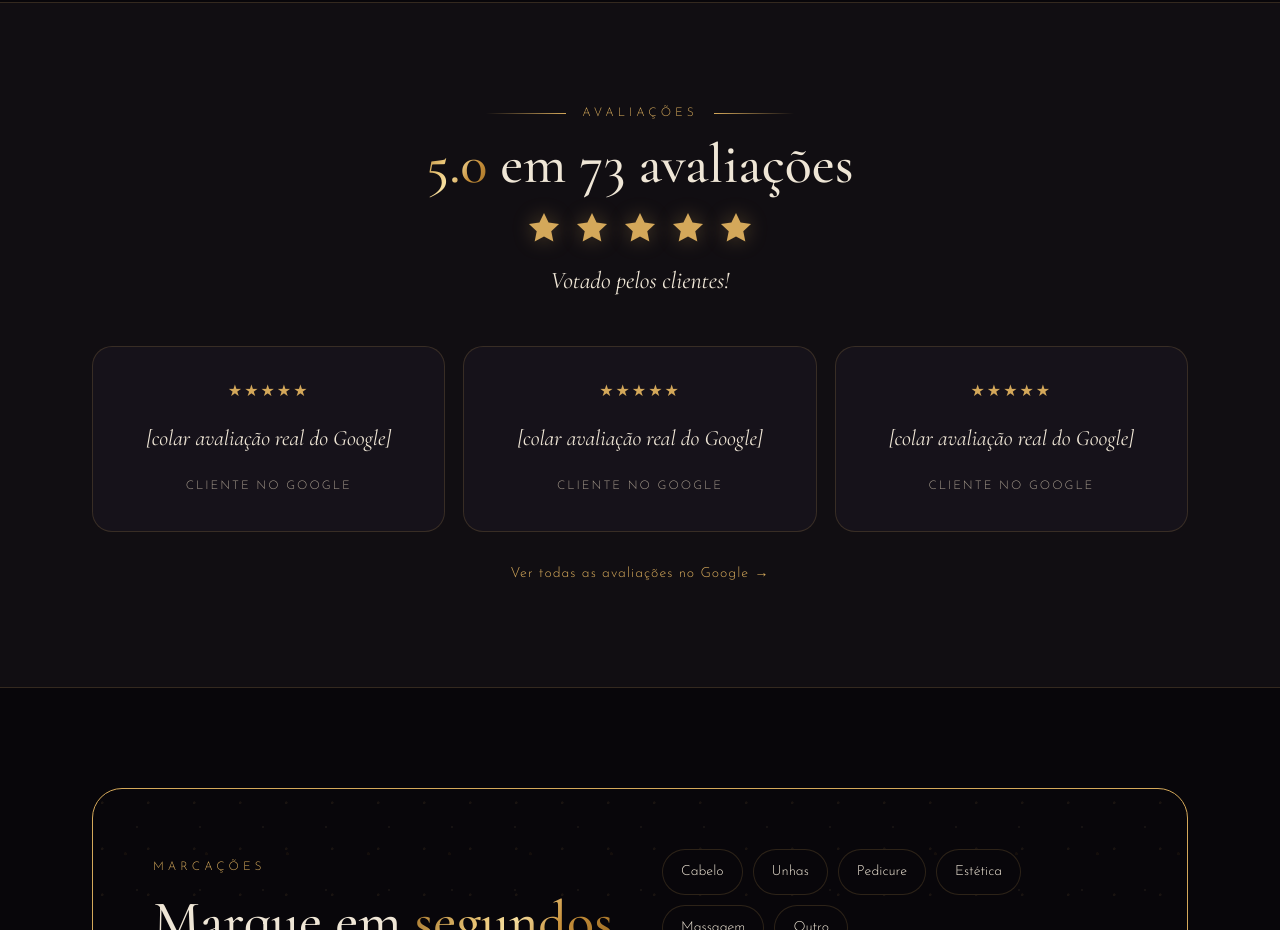
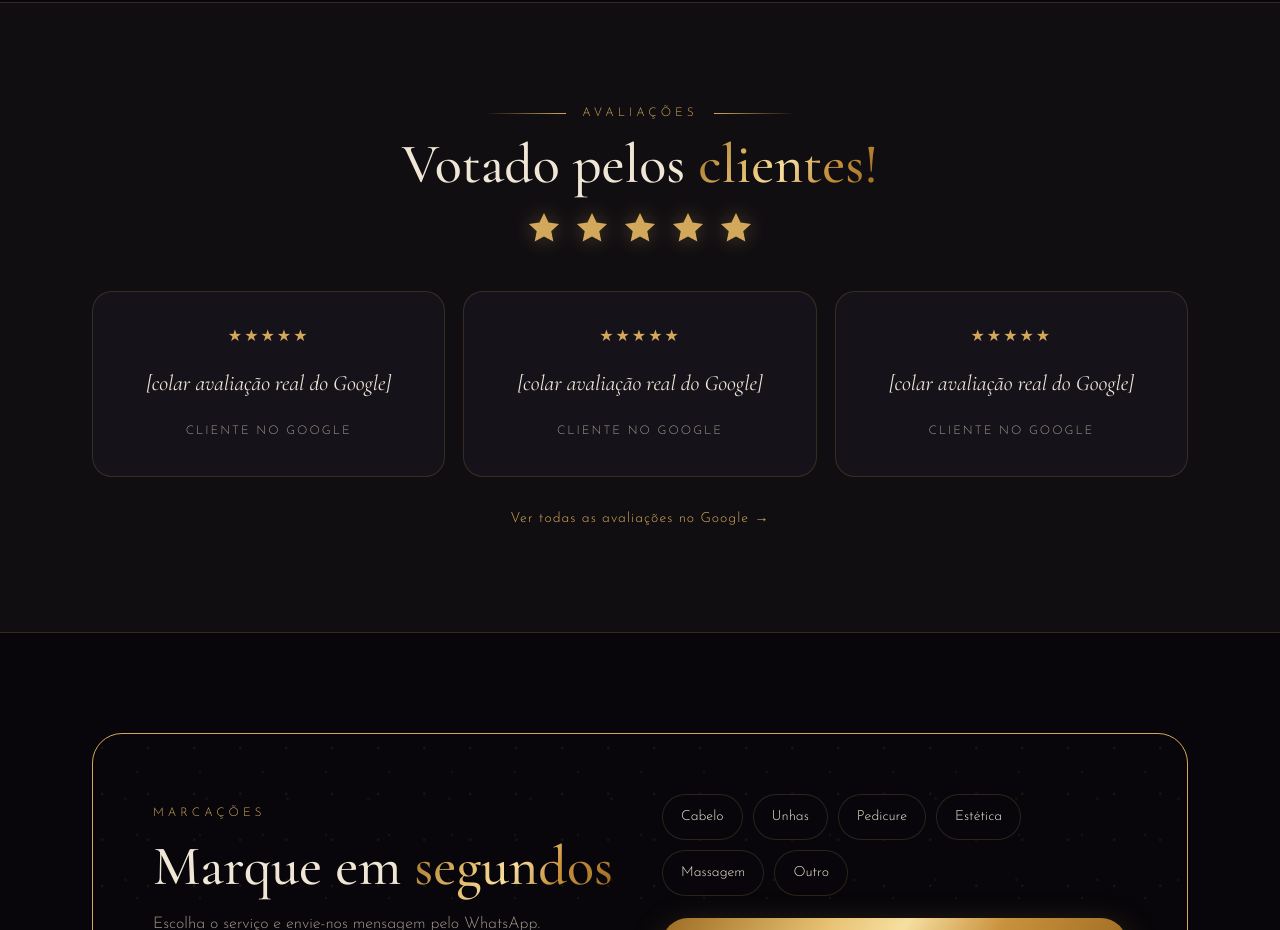
Before and after one commit to Ribeiro-MD/Cabelo, a plain HTML site: page index.html in a window 1280 px wide. Shown: the part 2320-3250 px from the top of the page. Drawn offline with nearby package versions, Linux system fonts and the light colour scheme.

Commit message:
Título das avaliações: Votado pelos clientes

```diff
--- a/index.html
+++ b/index.html
@@ -339,7 +339,6 @@
         <svg viewBox="0 0 24 24"><path d="M12 2.5l2.9 6.1 6.6.8-4.9 4.6 1.3 6.6L12 17.3l-5.9 3.3 1.3-6.6-4.9-4.6 6.6-.8z"/></svg>
         <svg viewBox="0 0 24 24"><path d="M12 2.5l2.9 6.1 6.6.8-4.9 4.6 1.3 6.6L12 17.3l-5.9 3.3 1.3-6.6-4.9-4.6 6.6-.8z"/></svg>
       </div>
-      <p class="voted" data-i18n="voted"></p>
     </div>
     <!-- Colar aqui avaliações reais do Google, com autorização -->
     <div class="quotes" style="margin-top:44px">
@@ -420,7 +419,7 @@ const T = {
     teamKicker: "A equipa", teamTitle: 'By <span class="gold">Alda &amp; Co</span>',
     teamSub: "Uma equipa pequena, simpática e dedicada — e que fala inglês.",
     team: [["Alda", "Proprietária · Cabeleireira"], ["Amanda", "Técnica de unhas"], ["Tânia", "Estética"]],
-    reviewsKicker: "Avaliações", reviewsTitle: '<span class="gold">5.0</span> em 73 avaliações',
+    reviewsKicker: "Avaliações", reviewsTitle: 'Votado pelos <span class="gold">clientes!</span>',
     voted: "Votado pelos clientes!", client: "Cliente no Google", allReviews: "Ver todas as avaliações no Google →",
     bookKicker: "Marcações", bookTitle: 'Marque em <span class="gold">segundos</span>',
     bookSub: "Escolha o serviço e envie-nos mensagem pelo WhatsApp. Respondemos com os horários disponíveis.",
@@ -449,7 +448,7 @@ const T = {
     teamKicker: "The team", teamTitle: 'By <span class="gold">Alda &amp; Co</span>',
     teamSub: "A small, friendly, dedicated team — and we speak English.",
     team: [["Alda", "Owner · Hairstylist"], ["Amanda", "Nail technician"], ["Tânia", "Beauty therapist"]],
-    reviewsKicker: "Reviews", reviewsTitle: '<span class="gold">5.0</span> from 73 reviews',
+    reviewsKicker: "Reviews", reviewsTitle: 'Voted by our <span class="gold">clients!</span>',
     voted: "Voted by our clients!", client: "Google review", allReviews: "See all reviews on Google →",
     bookKicker: "Bookings", bookTitle: 'Book in <span class="gold">seconds</span>',
     bookSub: "Pick a service and message us on WhatsApp. We'll reply with available times.",
```
